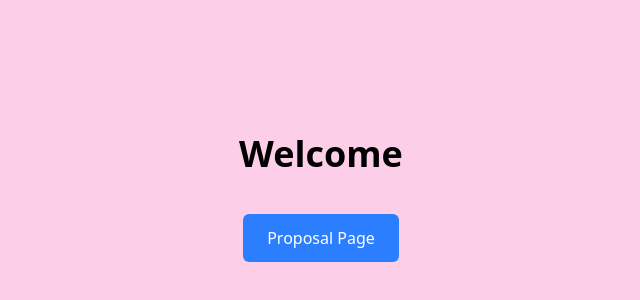
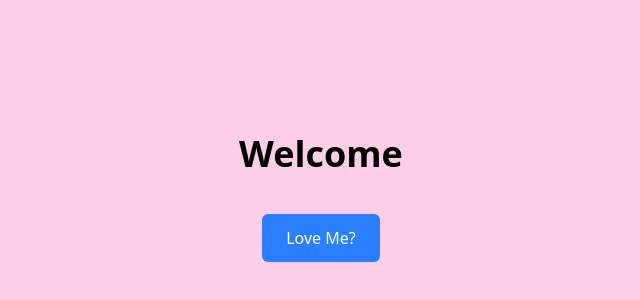
Before and after one commit to imksh/pages, a React (Vite) app: page / in a window 1280 px wide. Shown: the part 202-502 px from the top of the page, without its empty margins (319-959 px from the left). Built offline with nearby package versions, Linux system fonts and the light colour scheme.

Commit message:
toast added

```diff
--- a/src/App.jsx
+++ b/src/App.jsx
@@ -2,13 +2,17 @@ import React from "react";
 import { Routes, Route } from "react-router-dom";
 import Home from "./pages/Home";
 import LoveMe from './pages/LoveMe';
+import {Toaster} from "react-hot-toast"
 
 const App = () => {
   return (
+    <>
     <Routes>
       <Route path="/" element={<Home />} />
       <Route path="/loveMe" element={<LoveMe />} />
     </Routes>
+    <Toaster />
+    </>
   );
 };
 
--- a/src/pages/Home.jsx
+++ b/src/pages/Home.jsx
@@ -13,7 +13,7 @@ const Home = () => {
           onClick={() => navigate("/loveMe")}
           className="px-6 py-3 bg-blue-500 text-white rounded-md cursor-pointer"
         >
-          Proposal Page
+          Love Me?
         </button>
       </div>
     </div>
--- a/src/pages/LoveMe.jsx
+++ b/src/pages/LoveMe.jsx
@@ -4,6 +4,7 @@ import Animation from "../components/Animation";
 import celebrate from "../assets/animations/celebrate.json";
 import heart from "../assets/animations/heart.json";
 import Lottie from "lottie-react";
+import toast from "react-hot-toast";
 
 const LoveMe = () => {
   const { width, height } = useWindowSize();
@@ -47,6 +48,9 @@ const LoveMe = () => {
     heartRef.current.style.display = "none";
     noRef.current.style.left = `${x}px`;
     noRef.current.style.top = `${y}px`;
+    toast("Think Again!", {
+      icon: "👏",
+    });
   };
 
   const handleYes = () => {
@@ -59,7 +63,12 @@ const LoveMe = () => {
   return (
     <div className="min-h-screen w-screen bg-pink-400 text-white  p-10 text-center font-bold">
       <div className="flex flex-col justify-center items-center pt-[5%] ">
-        <h1 ref={textRef} className="text-2xl font-extrabold md:text-3xl lg:text-5xl">Do you Love me?</h1>
+        <h1
+          ref={textRef}
+          className="text-2xl font-extrabold md:text-3xl lg:text-5xl"
+        >
+          Do you Love me?
+        </h1>
         <div className="flex gap-4 md:gap-14 mt-10 min-w-[220px]  md:min-w-[360px] justify-baseline">
           <button
             className="border-2 h-[50px] w-[100px] md:h-[80px] md:w-[150px] cursor-pointer relative"
@@ -89,7 +98,9 @@ const LoveMe = () => {
           className=" flex-col justify-center items-center hidden mt-5"
           ref={heartRef}
         >
-          <h1 className="text-center md:text-2xl">I knew you’d say yes… but I still can’t stop smiling.</h1>
+          <h1 className="text-center md:text-2xl">
+            I knew you’d say yes… but I still can’t stop smiling.
+          </h1>
           <Animation data={heart} />
         </div>
       </div>
```
